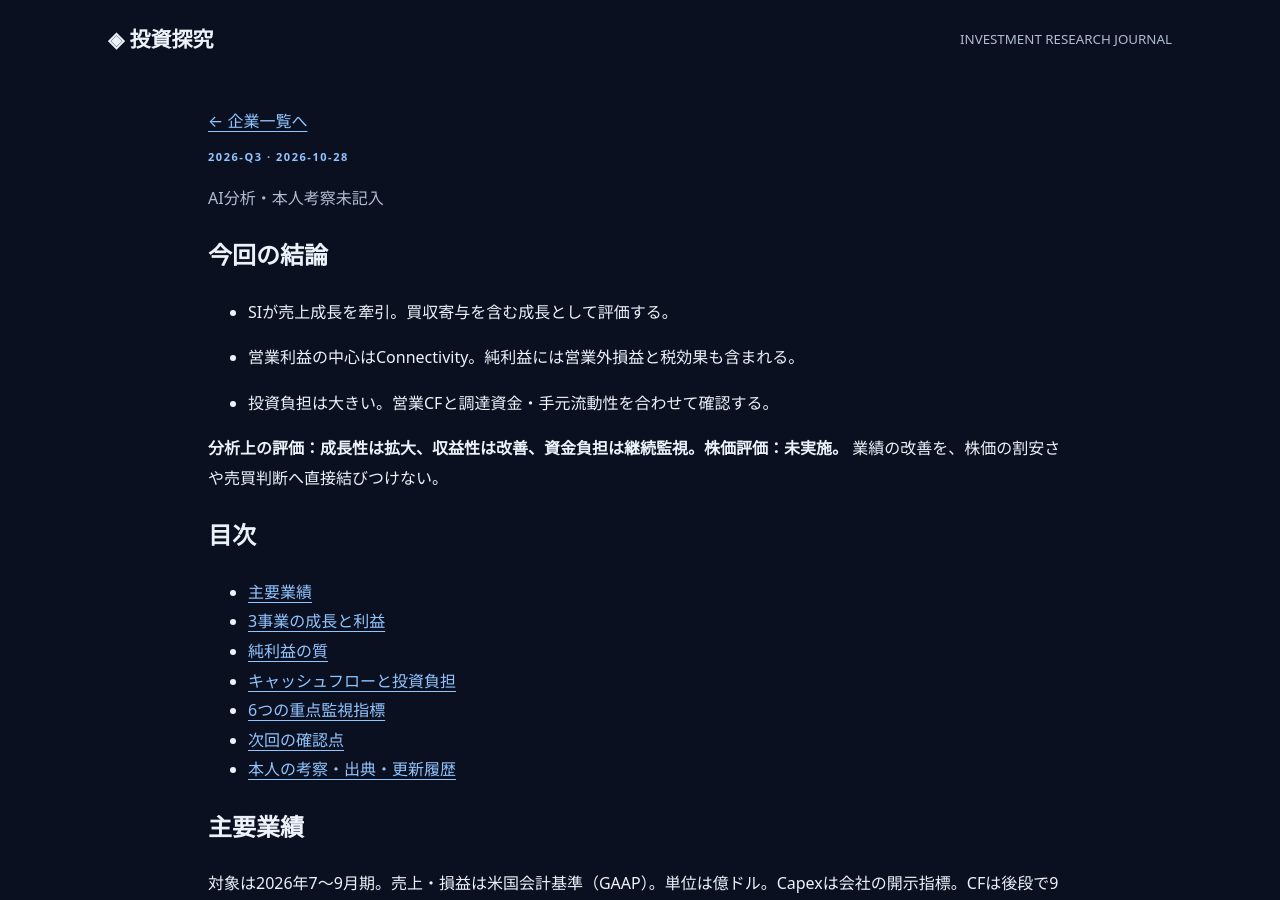
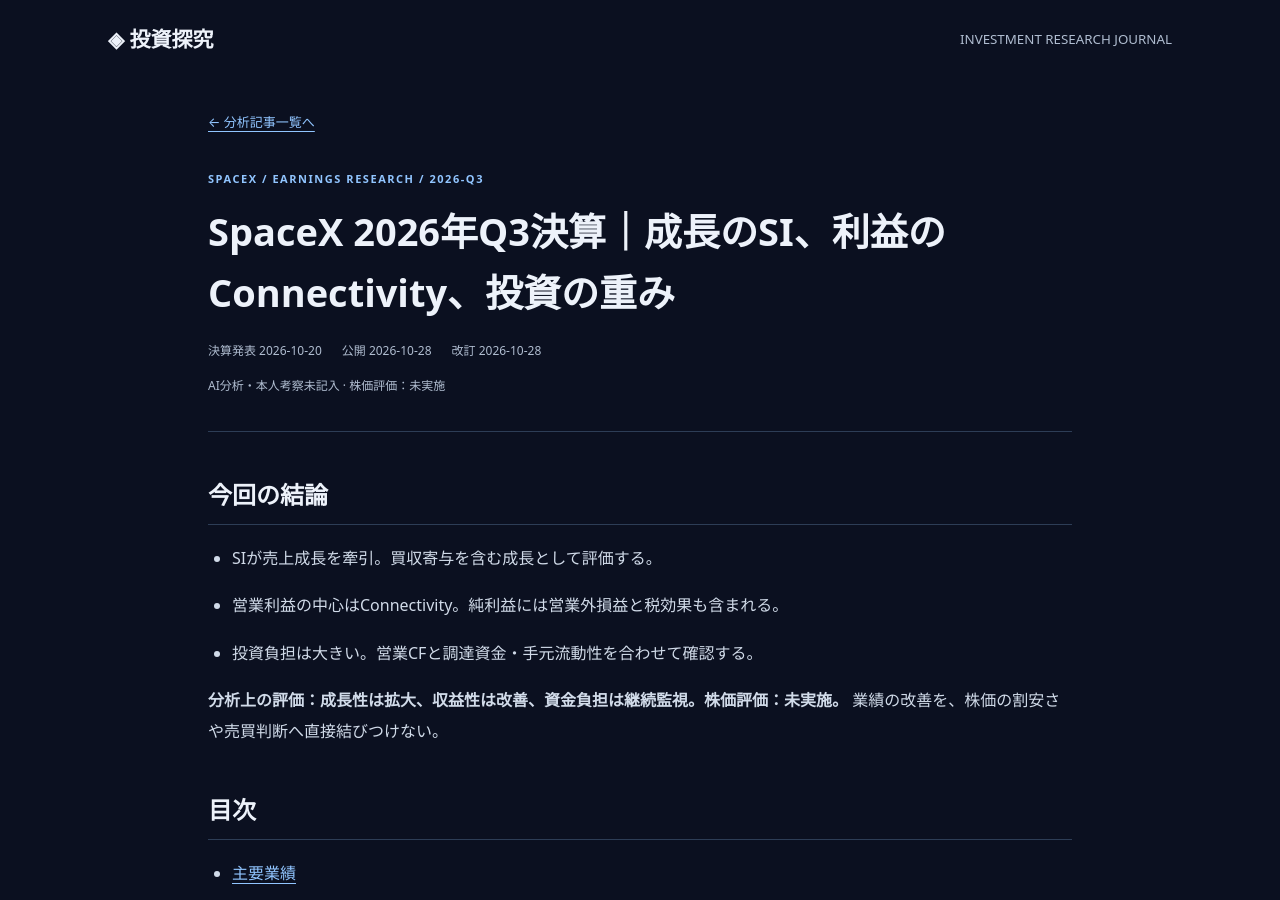
Before and after one commit to nick-shu3/investment-tankyu, a Jekyll site: the page built from _articles/spacex-2026-q3.md, in a window 1280 px wide and 900 px high. Built offline with Jekyll 4.4.1, drawn with Linux system fonts in a browser that asks for light colours.

Commit message:
Improve SpaceX research and reading layout: _layouts/article.html

```diff
--- a/_layouts/article.html
+++ b/_layouts/article.html
@@ -1,4 +1,4 @@
 ---
 layout: default
 ---
-<main class="wrap article"><a href="{{ '/' | relative_url }}">← 企業一覧へ</a><p class="eyebrow">{{ page.period | escape }} · {{ page.published | escape }}</p><p class="muted">{{ page.review_status | escape }}</p>{{ content }}</main>
+<main id="main" class="wrap article"><a class="back-link" href="{{ '/' | relative_url }}">← 分析記事一覧へ</a><header class="article-head"><p class="eyebrow">SPACEX / EARNINGS RESEARCH / {{ page.period | escape }}</p><h1>{{ page.title | escape }}</h1><div class="article-meta"><span>決算発表 {{ page.announcement | escape }}</span><span>公開 {{ page.published | escape }}</span><span>改訂 {{ page.updated | default: page.published | escape }}</span></div><p class="muted">{{ page.review_status | escape }} · 株価評価：未実施</p></header><div class="article-body">{{ content }}</div></main>
```
